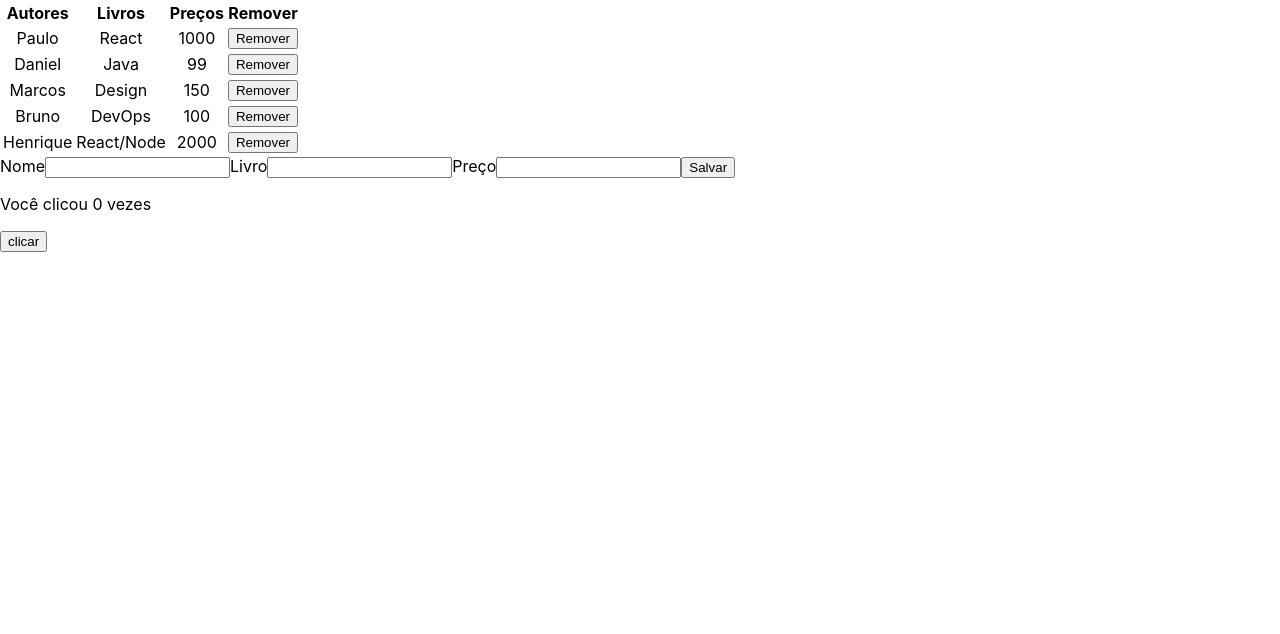
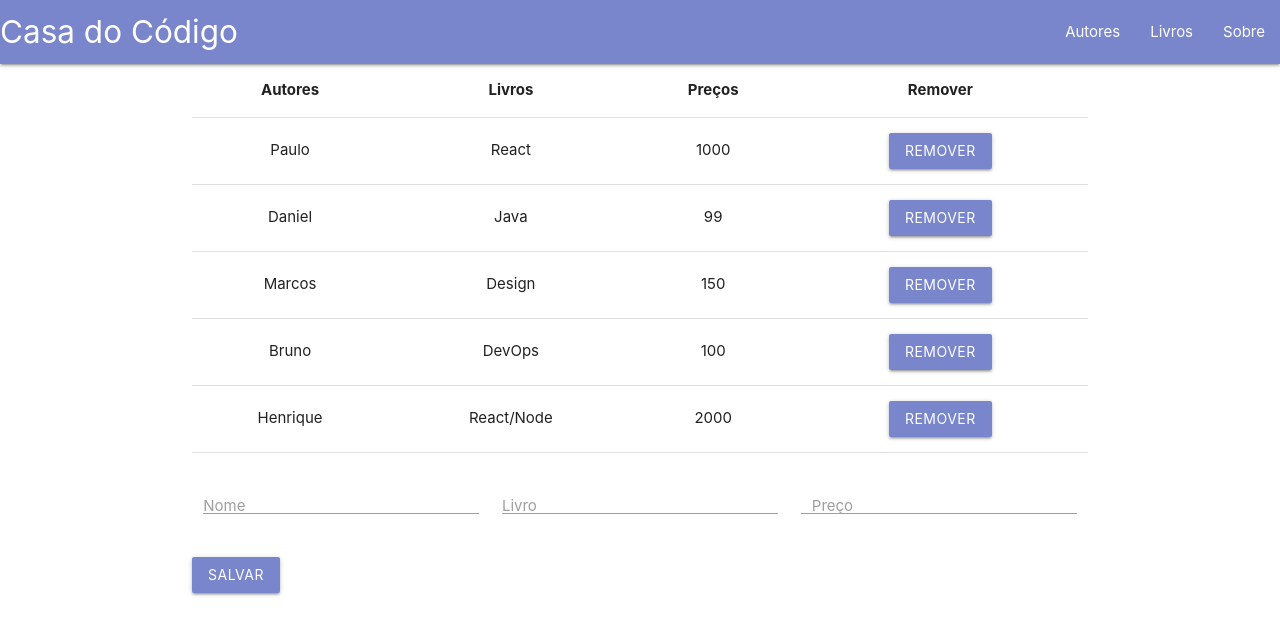
Before and after one commit to henriquecrono/react-alura-1, a React (Create React App) app: page / in a window 1280 px wide. Shown: the top 634 px of the page. Built offline with nearby package versions, Linux system fonts and the light colour scheme.

Commit message:
style with materialze

```diff
--- a/package.json
+++ b/package.json
@@ -6,6 +6,7 @@
     "@testing-library/jest-dom": "^4.2.4",
     "@testing-library/react": "^9.3.2",
     "@testing-library/user-event": "^7.1.2",
+    "materialize-css": "^1.0.0-rc.2",
     "react": "^16.13.1",
     "react-dom": "^16.13.1",
     "react-scripts": "3.4.1"
--- a/src/App.css
+++ b/src/App.css
@@ -1,38 +1,3 @@
-.App {
-  text-align: center;
+.mb-10 {
+  margin-bottom: 1em;
 }
-
-.App-logo {
-  height: 40vmin;
-  pointer-events: none;
-}
-
-@media (prefers-reduced-motion: no-preference) {
-  .App-logo {
-    animation: App-logo-spin infinite 20s linear;
-  }
-}
-
-.App-header {
-  background-color: #282c34;
-  min-height: 100vh;
-  display: flex;
-  flex-direction: column;
-  align-items: center;
-  justify-content: center;
-  font-size: calc(10px + 2vmin);
-  color: white;
-}
-
-.App-link {
-  color: #61dafb;
-}
-
-@keyframes App-logo-spin {
-  from {
-    transform: rotate(0deg);
-  }
-  to {
-    transform: rotate(360deg);
-  }
-}
--- a/src/App.js
+++ b/src/App.js
@@ -1,9 +1,14 @@
 import React, { Component, Fragment } from 'react';
 
+import 'materialize-css/dist/css/materialize.min.css';
+
 import './App.css';
+import Header from './Header';
 import Tabela from './Tabela';
 import Formulario from './Formulario';
-import ContaClicks from './ReactHooks';
+// import ContaClicks from './ReactHooks';
+
+
 
 class App extends Component {
   state = {
@@ -53,9 +58,12 @@
   render() {
     return (
       <Fragment>
-        <Tabela autores={this.state.autores} removeAutor={this.removeAutor} />
-        <Formulario escutadorDeSubmit={this.escutadorDeSubmit} />
-        <ContaClicks />
+        <Header />
+        <div className="container mb-10">
+          <Tabela autores={this.state.autores} removeAutor={this.removeAutor} />
+          <Formulario escutadorDeSubmit={this.escutadorDeSubmit} />
+          {/* <ContaClicks /> */}
+        </div>
       </Fragment>
     );
   }
--- a/src/Formulario.js
+++ b/src/Formulario.js
@@ -31,32 +31,41 @@
 
         const { nome, livro, preco } = this.state;
         return (
-            <form>
-                <label htmlFor="nome">Nome</label>
+            <form className="validade">
+                <div className="row">
+                    <div className="input-field col s4">
+                        <label className="input-field" htmlFor="nome">Nome</label>
                         <input
+                            className="validate"
                             id="nome"
                             type="text"
                             name="nome"
                             value={nome}
-                    onChange={this.escutadorDeInput}
-                />
-                <label htmlFor="livro">Livro</label>
+                            onChange={this.escutadorDeInput} />
+                    </div>
+                    <div className="input-field col s4">
+                        <label className="input-field" htmlFor="livro">Livro</label>
                         <input
+                            className="validate"
                             id="livro"
                             type="text"
                             name="livro"
                             value={livro}
-                    onChange={this.escutadorDeInput}
-                />
-                <label htmlFor="preco">Preço</label>
+                            onChange={this.escutadorDeInput} />
+                    </div>
+                    <div className="input-field col s4">
+                        <label className="input-field col s4" htmlFor="preco">Preço</label>
                         <input
+                            className="validate"
                             id="preco"
                             type="text"
                             name="preco"
                             value={preco}
-                    onChange={this.escutadorDeInput}
-                />
-                <button type="button" onClick={this.submitFormulario}>Salvar</button>
+                            onChange={this.escutadorDeInput} />
+                    </div>
+                </div>
+                <button onClick={this.submitFormulario} className="btn waves-effect waves-light indigo lighten-2" type="button">Salvar
+                </button>
             </form>
         );
     }
--- /dev/null
+++ b/src/Header.js
@@ -0,0 +1,18 @@
+import React from 'react';
+
+const Header = () => {
+    return (
+        <nav>
+            <div className="nav-wrapper indigo lighten-2">
+                <a href="#" className="brand-logo">Casa do Código</a>
+                <ul id="nav-mobile" className="right hide-on-med-and-down">
+                    <li><a href="/autores">Autores</a></li>
+                    <li><a href="/livros">Livros</a></li>
+                    <li><a href="/sobre">Sobre</a></li>
+                </ul>
+            </div>
+        </nav>
+    );
+};
+
+export default Header;
--- a/src/Tabela.js
+++ b/src/Tabela.js
@@ -22,7 +22,11 @@
                 <td>{obj.livro}</td>
                 <td>{obj.preco}</td>
                 <td>
-                    <button onClick={() => { props.removeAutor(index) }}>Remover</button>
+                    <button
+                        onClick={() => { props.removeAutor(index) }}
+                        className="waves-effect waves-light indigo lighten-2 btn">
+                        Remover
+                    </button>
                 </td>
             </tr>
         );
@@ -41,7 +45,7 @@
 
         return (
             <div className="App">
-                <table>
+                <table className="centered highlight">
                     <TableHead />
                     <TableBody autores={autores} removeAutor={removeAutor} />
                 </table>
```
Also changed, not shown: 1 other file (tests, documents, lock files or other folders). Lines whose indentation alone changed are shown as unchanged.
